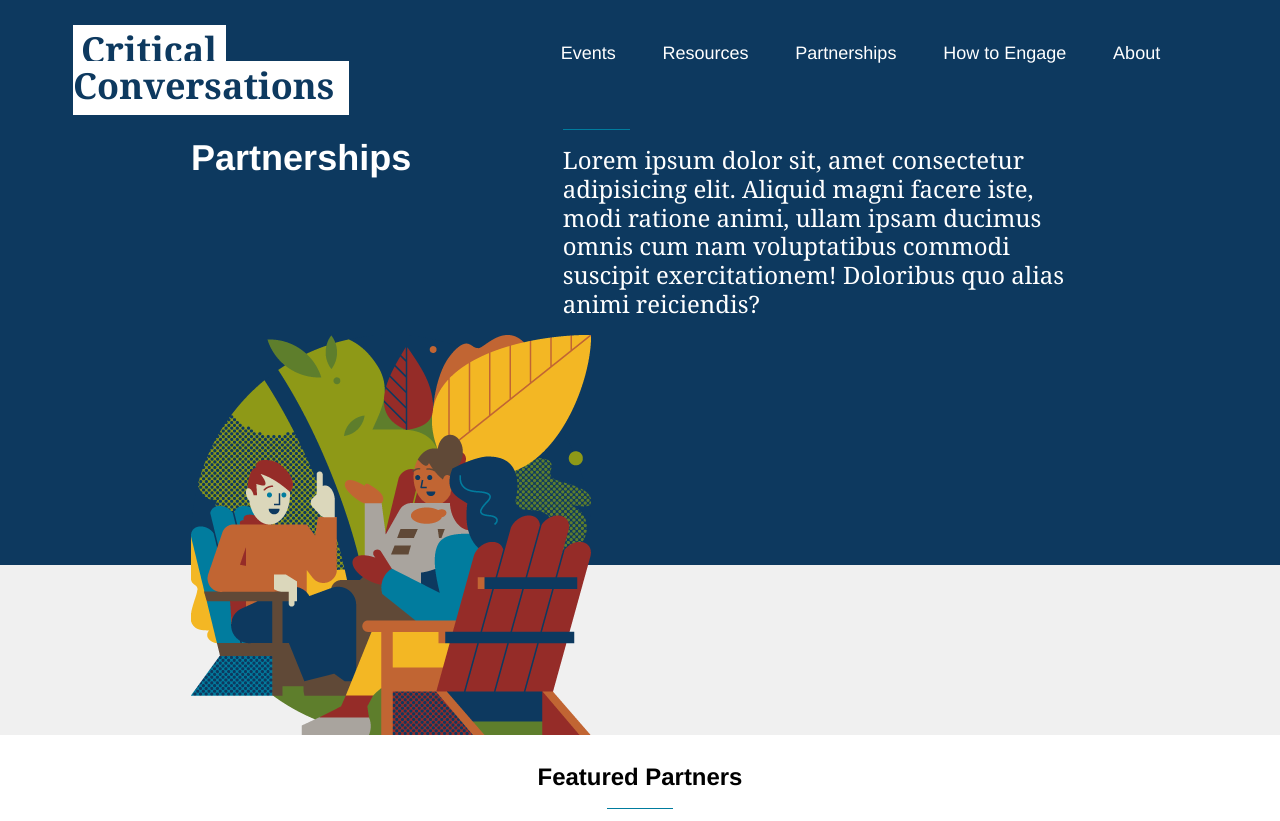
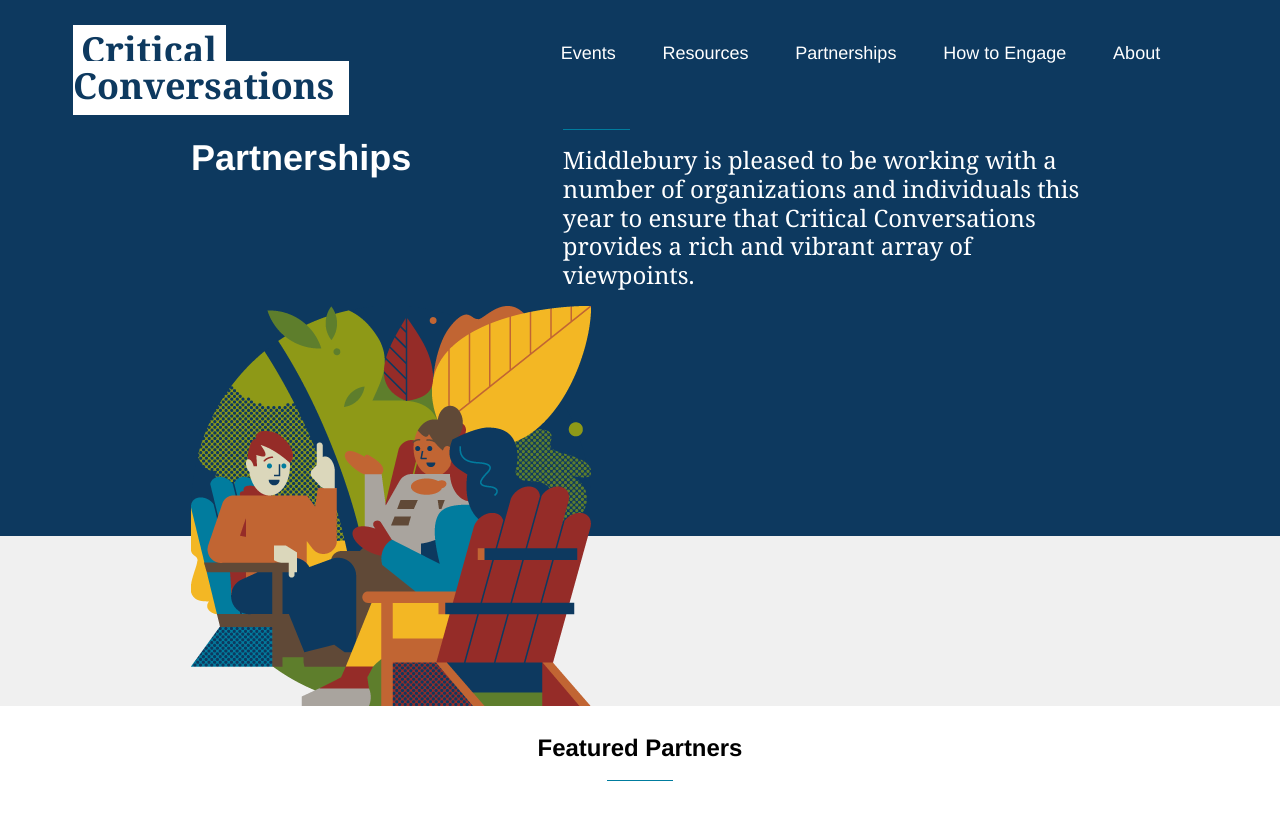
Before and after one commit to middlebury/critical-conversations, a Jekyll site: the page built from partnerships.html, in a window 1280 px wide and 1400 px high. Shown: the top 821 px of the window. Built offline with Jekyll 4.4.1, drawn with Linux system fonts in a browser that asks for light colours; nearby versions of some CDN libraries; some web fonts are replaced; some of the changed text lies outside the part shown; grey boxes are pictures that could not be loaded.

Commit message:
Update to Partners Page

```diff
--- a/partnerships.html
+++ b/partnerships.html
@@ -1,7 +1,7 @@
 ---
 layout: default
 title: Partnerships
-description: Lorem ipsum dolor sit, amet consectetur adipisicing elit. Aliquid magni facere iste, modi ratione animi, ullam ipsam ducimus omnis cum nam voluptatibus commodi suscipit exercitationem! Doloribus quo alias animi reiciendis?
+description: Middlebury is pleased to be working with a number of organizations and individuals this year to ensure that Critical Conversations provides a rich and vibrant array of viewpoints.
 image: middlebury-college-partnerships.png
 image_alt: Partnerships illustration
 image_gray: true
@@ -30,15 +30,17 @@
 							Type of Partner</p>
 							<p>This is a short description of the partnership and an overview of the organization.
 							</p>
+							<p class="source">pen.org/</p>
 						</div>
 				</div>
 				<div class="col-3-1 no-shadow">
 						<div class="col-wrapper">
-							<img class="logo" src="images/Pen_Box_lrg.png" alt="pen america logo">
-							<p><span class="name-title">PEN America</span>
+							<img class="logo" src="images/commin-ground.png" alt="pen america logo">
+							<p><span class="name-title">Common Ground Committee</span>
 							Type of Partner</p>
 							<p>This is a short description of the partnership and an overview of the organization.
 							</p>
+							<p class="source">commongroundcommittee.org/</p>
 						</div>
 				</div>
 			</div>
```
